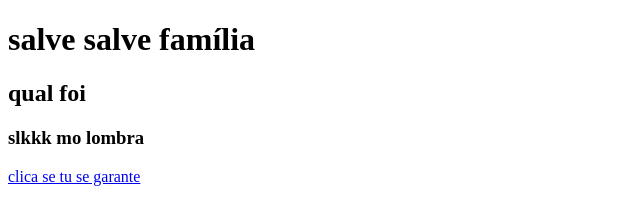
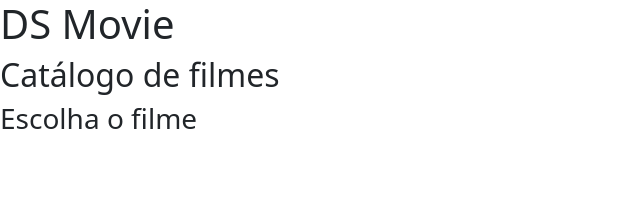
Before and after one commit to pedrokraemer/dsmovie, a plain HTML site: page index.html in a window 1280 px wide. Shown: the whole page, without its empty margins (0-640 px from the left). Drawn offline with nearby package versions, Linux system fonts and the light colour scheme.

Commit message:
bootstrap

```diff
--- a/index.html
+++ b/index.html
@@ -5,11 +5,13 @@
     <meta http-equiv="X-UA-Compatible" content="IE=edge">
     <meta name="viewport" content="width=device-width, initial-scale=1.0">
     <title>dsmovie</title>
+
+    <link href="https://cdn.jsdelivr.net/npm/bootstrap@5.1.3/dist/css/bootstrap.min.css" rel="stylesheet" integrity="sha384-1BmE4kWBq78iYhFldvKuhfTAU6auU8tT94WrHftjDbrCEXSU1oBoqyl2QvZ6jIW3" crossorigin="anonymous">
+
 </head>
 <body>
-    <h1> salve salve família </h1>
-    <h2> qual foi </h2>
-    <h3> slkkk mo lombra  </h3>
-    <a href="ihh.html">clica se tu se garante </a>
+    <h1> DS Movie </h1>
+    <h2> Catálogo de filmes </h2>
+    <h3> Escolha o filme  </h3>
 </body>
 </html>
```
Also changed, not shown: ihh.html (deleted, +0 -15 lines).
